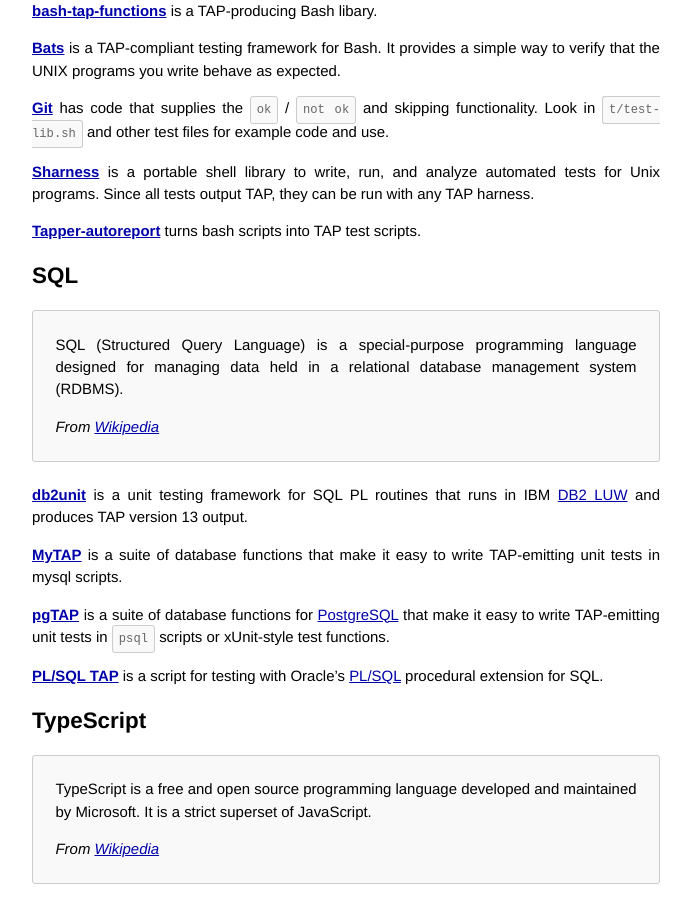
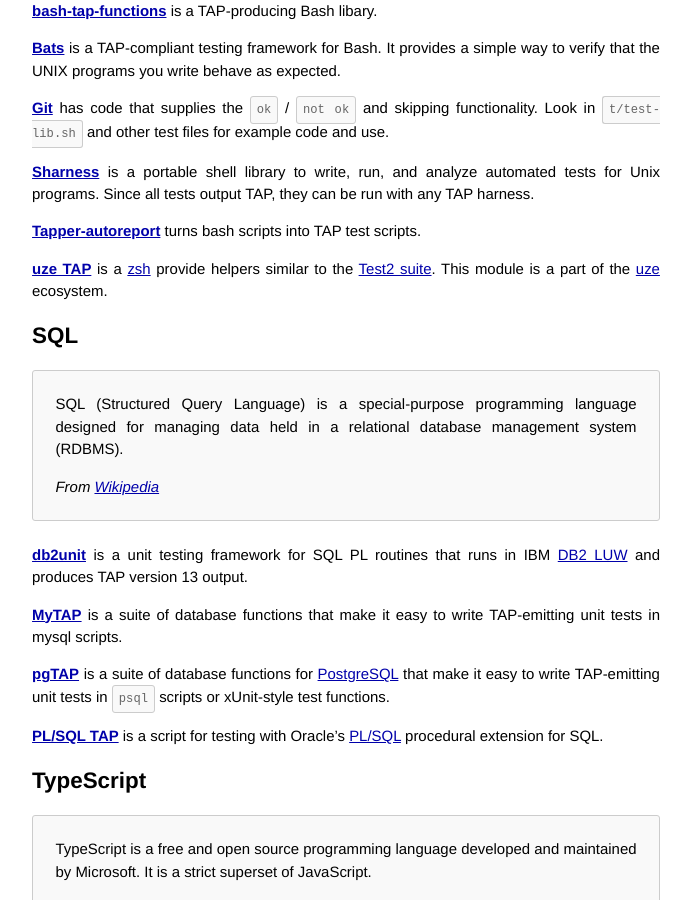
Before and after one commit to TestAnything/testanything.github.io, a Jekyll site: the page built from producers.md, in a window 1280 px wide and 900 px high, scrolled down 9873 px. Shown: the whole window, without its empty margins (294-985 px from the left). Built offline with Jekyll 4.4.1, drawn with Linux system fonts in a browser that asks for light colours.

Commit message:
add "uze TAP"

```diff
--- a/producers.md
+++ b/producers.md
@@ -530,6 +530,8 @@
 **[Tapper-autoreport](https://github.com/tapper/Tapper-autoreport)**
 turns bash scripts into TAP test scripts.
 
+**[uze TAP](https://github.com/zsh-uze/devel-tap)** is a [zsh](http://www.zsh.org) provide helpers similar to the [Test2 suite](https://metacpan.org/release/Test2-Suite). This module is a part of the [uze](http://zsh-uze.github.io/) ecosystem.
+
 ## <a id="sql"></a> [SQL](#sql)
 
 > SQL (Structured Query Language) is a special-purpose programming language
```
